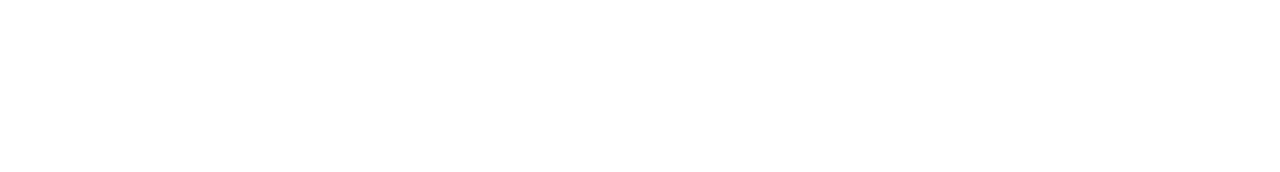
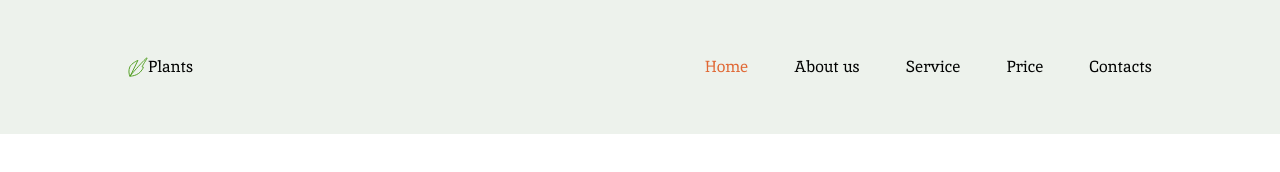
Before and after one commit to Andreizayaz/plants, a website built with webpack: page public/index.html in a window 1280 px wide. Built offline with nearby package versions, Linux system fonts and the light colour scheme.

Commit message:
[feat]: create header

```diff
--- a/global.d.ts
+++ b/global.d.ts
@@ -1,3 +1,4 @@
 declare module "*.jpg";
 declare module "*.jpeg";
 declare module "*.png";
+declare module "*.svg";
--- a/public/index.html
+++ b/public/index.html
@@ -7,7 +7,7 @@
   </head>
   <body>
     <div class="header">
-      <div class="conatiner header__container">
+      <div class="container header__container">
         <div id="logo" class="logo"></div>
         <nav>
           <ul id="navigation" class="navigation"></ul>
--- a/src/index.ts
+++ b/src/index.ts
@@ -1 +1,2 @@
 import "./scss/main.scss";
+import "./ts/components/app";
--- /dev/null
+++ b/src/scss/base/_base.scss
@@ -0,0 +1,5 @@
+.container {
+  margin: 0 auto;
+  width: 80%;
+  max-width: 1220px;
+}
--- a/src/scss/base/_reset.scss
+++ b/src/scss/base/_reset.scss
@@ -14,7 +14,9 @@ body {
 }
 
 a {
+  color: inherit;
   text-decoration: none;
+  transition: all 0.4s;
 }
 
 li {
--- /dev/null
+++ b/src/scss/components/_header.scss
@@ -0,0 +1,41 @@
+.header {
+  color: #010201;
+  font-family: Inika, serif;
+  font-size: 16px;
+  line-height: 50px;
+
+  background-color: #edf2ec;
+
+  &__container {
+    display: flex;
+    align-items: center;
+    justify-content: space-between;
+    padding: 42px 0;
+  }
+
+  .logo {
+    padding-left: 20px;
+    background-position: left center;
+    background-repeat: no-repeat;
+    background-size: 20px 20px;
+  }
+
+  .navigation {
+    display: flex;
+    align-items: center;
+    justify-content: space-between;
+    column-gap: 46px;
+
+    &__link {
+      flex: 1 1 auto;
+
+      &_active {
+        color: #e06733;
+      }
+
+      &:hover {
+        text-decoration: underline;
+      }
+    }
+  }
+}
--- a/src/scss/main.scss
+++ b/src/scss/main.scss
@@ -1,2 +1,4 @@
 @import "./base/reset";
 @import "./base/fonts";
+@import "./base/base";
+@import "./components/header";
--- /dev/null
+++ b/src/ts/components/app.ts
@@ -0,0 +1 @@
+import "./navigation/navigation";
--- /dev/null
+++ b/src/ts/components/navigation/helpers/data.ts
@@ -0,0 +1,26 @@
+import { linkType } from "../type";
+
+export const LOGO_TEXT = "Plants";
+
+export const links: linkType[] = [
+  {
+    text: "Home",
+    href: "#home",
+  },
+  {
+    text: "About us",
+    href: "#about",
+  },
+  {
+    text: "Service",
+    href: "#service",
+  },
+  {
+    text: "Price",
+    href: "#price",
+  },
+  {
+    text: "Contacts",
+    href: "#contacts",
+  },
+];
--- /dev/null
+++ b/src/ts/components/navigation/helpers/functions.ts
@@ -0,0 +1,15 @@
+import { linkType } from "../type";
+
+export const makeLinkList = (data: linkType[], el: HTMLElement) => {
+  const fragment = document.createDocumentFragment();
+  data.forEach(({ text, href }, index) => {
+    const li = document.createElement("li");
+    li.classList.add("navigation__link");
+    li.innerHTML = `<a href=${href}>${text}</a>`;
+    if (!index) {
+      li.classList.add("navigation__link_active");
+    }
+    fragment.appendChild(li);
+  });
+  el.appendChild(fragment);
+};
--- /dev/null
+++ b/src/ts/components/navigation/navigation.ts
@@ -0,0 +1,11 @@
+import logoImg from "../../../assets/icons/logo.svg";
+import { LOGO_TEXT, links } from "./helpers/data";
+import { makeLinkList } from "./helpers/functions";
+
+const logo = document.getElementById("logo");
+const navigation = document.getElementById("navigation");
+
+logo.innerText = LOGO_TEXT;
+logo.style.backgroundImage = `url(${logoImg})`;
+
+makeLinkList(links, navigation);
--- /dev/null
+++ b/src/ts/components/navigation/type.ts
@@ -0,0 +1,4 @@
+export type linkType = {
+  text: string;
+  href: string;
+};
```
